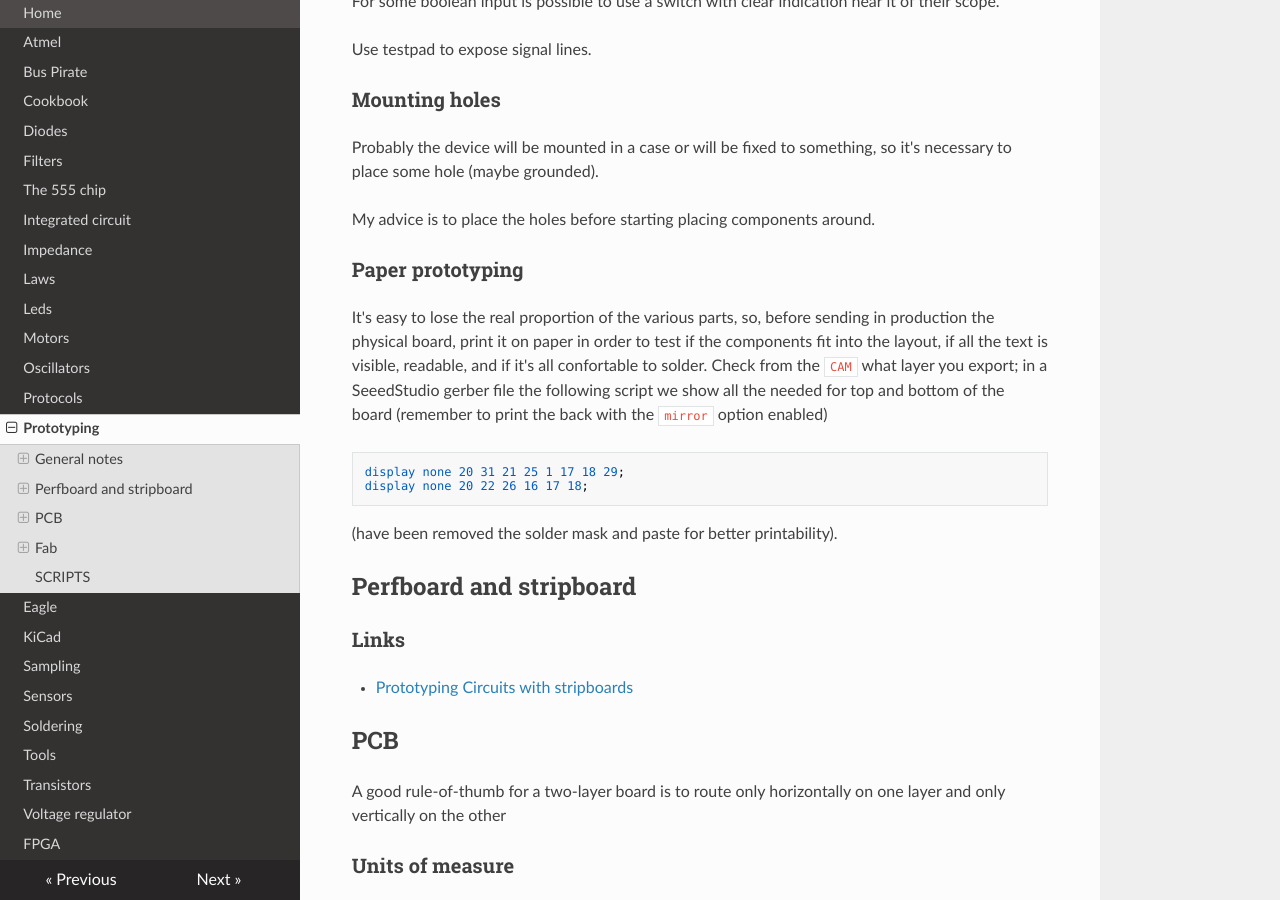
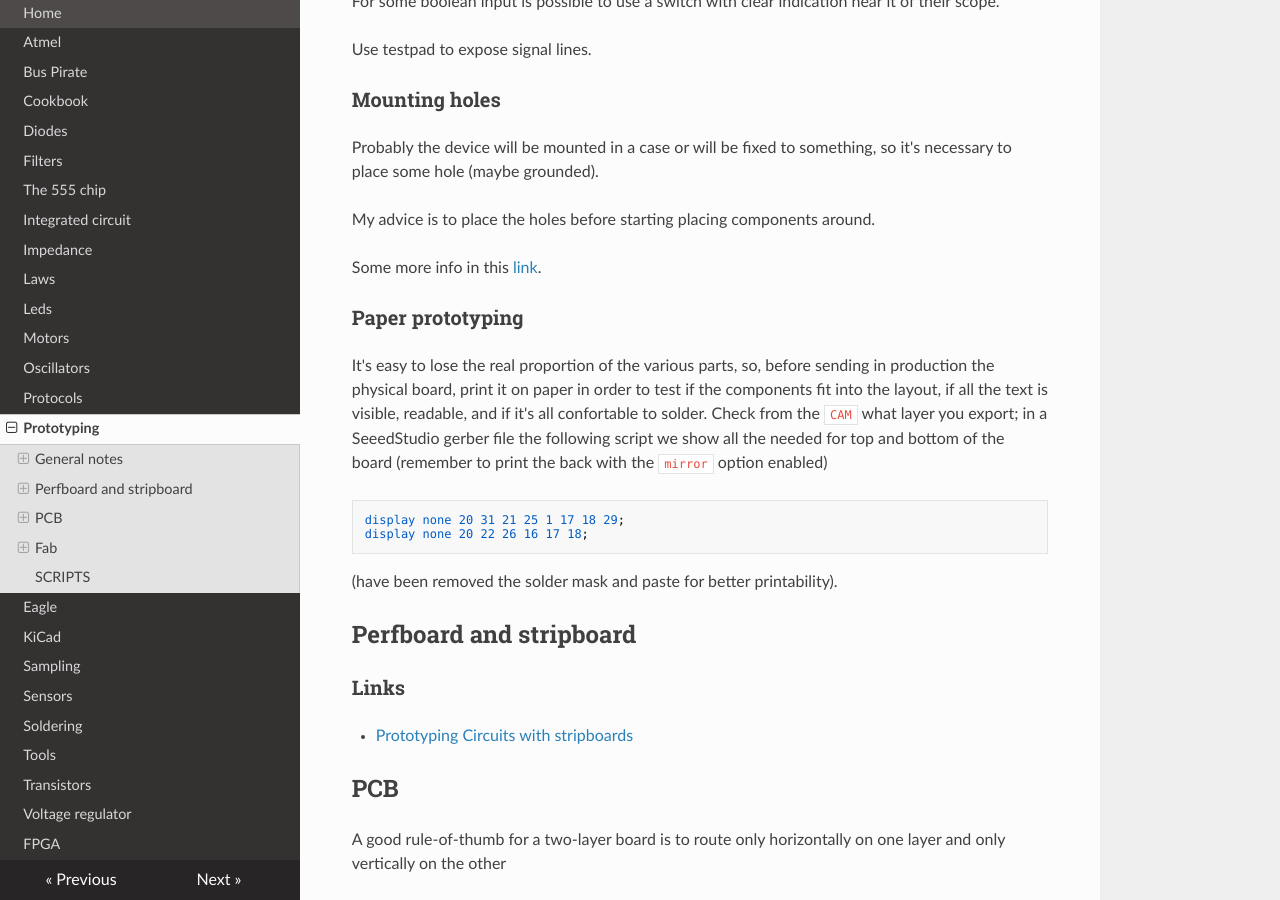
Before and after one commit to gipi/electronics-notes, an MkDocs documentation site: the page built from docs/Prototyping.md, in a window 1280 px wide and 900 px high, scrolled down 978 px. Built offline with MkDocs 1.6.1, drawn with Linux system fonts in a browser that asks for light colours; nearby versions of some CDN libraries; old or Windows-style settings are respelled for this version of MkDocs.

Commit message:
Add link.

```diff
--- a/docs/Prototyping.md
+++ b/docs/Prototyping.md
@@ -48,6 +48,8 @@ Probably the device will be mounted in a case or will be fixed to something,
 so it's necessary to place some hole (maybe grounded).
 
 My advice is to place the holes before starting placing components around.
+
+Some more info in this [link](https://blogs.mentor.com/tom-hausherr/blog/tag/pcb-mounting-holes/).
 
 ### Paper prototyping
 
```
